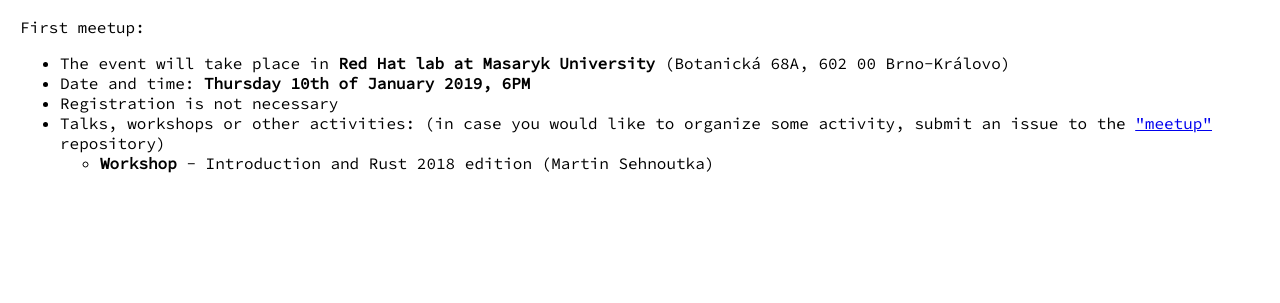
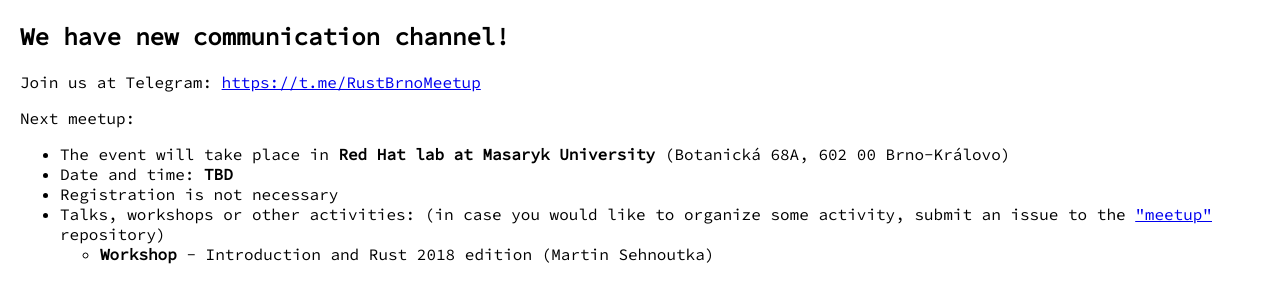
Before and after one commit to rust-brno/rust-brno.github.io, a plain HTML site: page index.html in a window 1280 px wide. Shown: the part 219-522 px from the top of the page. Drawn offline with Linux system fonts and the light colour scheme.

Commit message:
Update index.html

```diff
--- a/index.html
+++ b/index.html
@@ -15,10 +15,13 @@
     <body>
         <h1>Rust Brno</h1>
         <img src="logo.png" width="200" />
-        <p>First meetup:</p>
+        <h2>We have new communication channel!</h2>
+        <p>Join us at Telegram: <a href="https://t.me/RustBrnoMeetup">https://t.me/RustBrnoMeetup</a></p>
+
+        <p>Next meetup:</p>
         <ul>
           <li>The event will take place in <b>Red Hat lab at Masaryk University</b> (Botanická 68A, 602 00 Brno-Královo)</li>
-          <li>Date and time: <b>Thursday 10th of January 2019, 6PM</b></li>
+          <li>Date and time: <b>TBD</b></li>
           <li>Registration is not necessary</li>
           <li>Talks, workshops or other activities: (in case you would like to organize some activity, submit an issue to the <a href="https://github.com/rust-brno/meetup">"meetup"</a> repository)</li>
             <ul>
```
